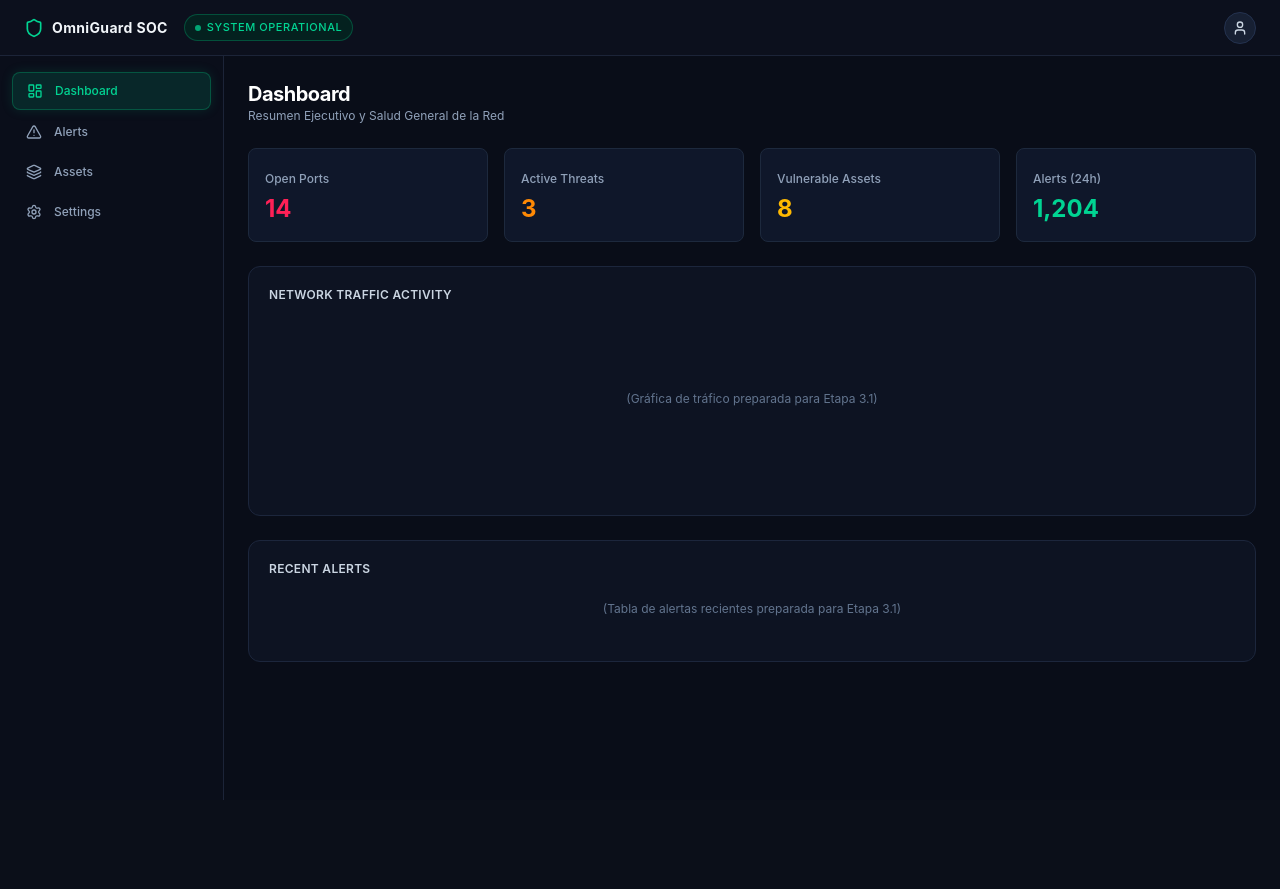
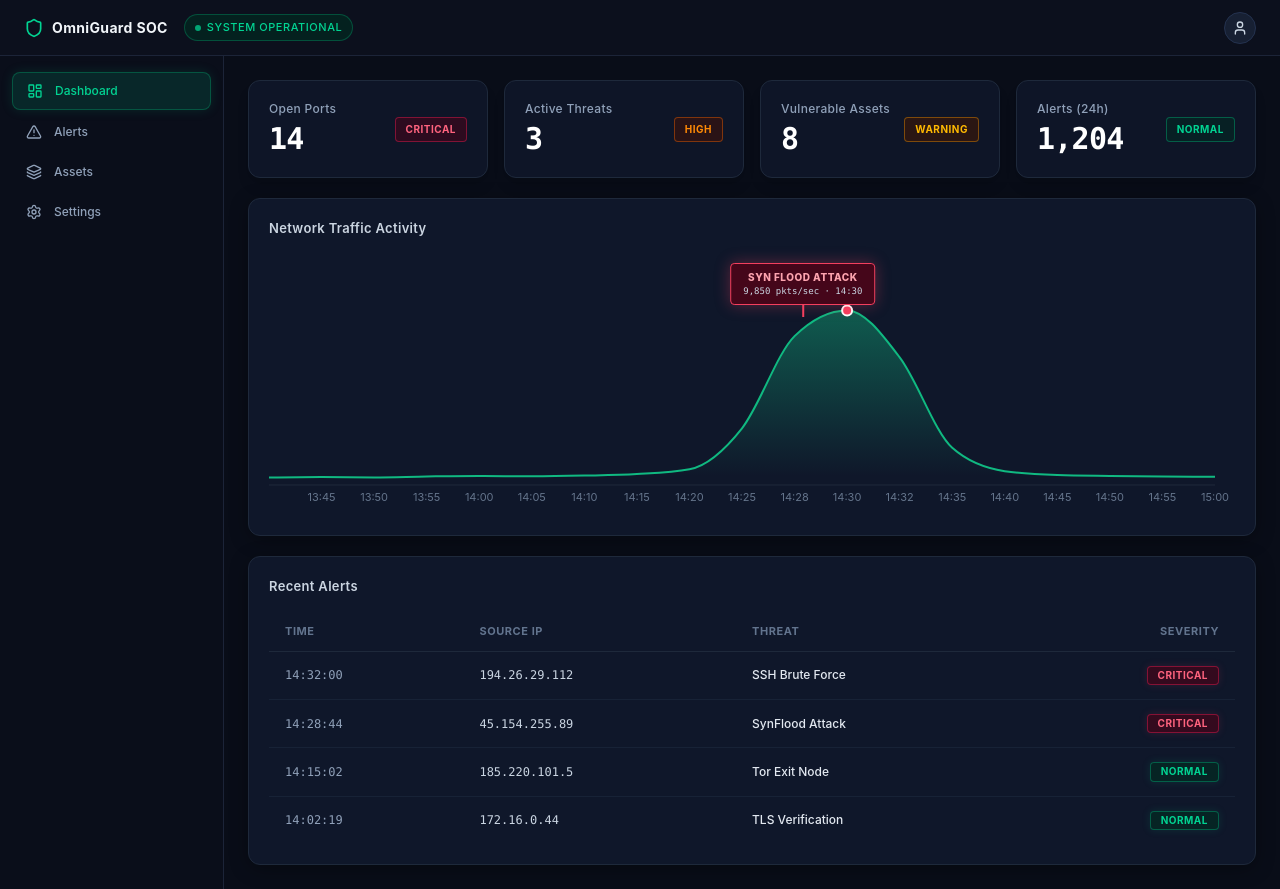
Before and after one commit to EdwarDa2/omniguard-frontend-react, a React (Vite) app: page /dashboard in a window 1280 px wide. Before the commit the page ends 800 px from the top, so only its background shows below. Built offline with nearby package versions, Linux system fonts and the light colour scheme.

Commit message:
add: Dashboar shell view

```diff
--- a/src/views/Dashboard/DashboardView.module.css
+++ b/src/views/Dashboard/DashboardView.module.css
@@ -1,26 +1,42 @@
-.dashboardView {
+.dashboardContainer {
   display: flex;
   flex-direction: column;
-  gap: 1.5rem;
+  gap: 1.25rem;
+  max-width: 1400px;
+  margin: 0 auto;
   width: 100%;
 }
 
-.kpiGrid {
+.kpiSection {
   display: grid;
-  grid-template-columns: repeat(4, 1fr);
+  grid-template-columns: repeat(4, minmax(0, 1fr));
   gap: 1rem;
 }
 
-.chartCard {
-  background-color: #0d1322;
-  border: 1px solid #1c263c;
+@media (max-width: 900px) {
+  .kpiSection {
+    grid-template-columns: repeat(2, minmax(0, 1fr));
+  }
+}
+
+.cardPanel {
+  background-color: #0f172a;
+  border: 1px solid #1e293b;
   border-radius: 0.75rem;
   padding: 1.25rem;
+  box-shadow: 0 4px 20px -2px rgba(0, 0, 0, 0.4);
 }
 
-.tableCard {
-  background-color: #0d1322;
-  border: 1px solid #1c263c;
-  border-radius: 0.75rem;
-  padding: 1.25rem;
+.cardHeader {
+  display: flex;
+  align-items: center;
+  justify-content: space-between;
+  margin-bottom: 1rem;
 }
+
+.cardTitle {
+  font-size: 0.8125rem;
+  font-weight: 600;
+  color: #cbd5e1;
+  letter-spacing: 0.025em;
+}
--- a/src/views/Dashboard/DashboardView.tsx
+++ b/src/views/Dashboard/DashboardView.tsx
@@ -1,47 +1,37 @@
 import React from 'react'
+import { KpiCard } from './components/KpiCard'
+import { TrafficChart } from './components/TrafficChart'
+import { RecentAlertsTable } from './components/RecentAlertsTable'
 import styles from './DashboardView.module.css'
 
 export const DashboardView: React.FC = () => {
   return (
-    <div className={styles.dashboardView}>
-      <div>
-        <h2 className="text-xl font-bold text-white tracking-tight">Dashboard</h2>
-        <p className="text-xs text-slate-400">Resumen Ejecutivo y Salud General de la Red</p>
-      </div>
+    <div className={styles.dashboardContainer}>
+      {/* 4 KPI Cards */}
+      <section className={styles.kpiSection}>
+        <KpiCard title="Open Ports" value="14" level="CRITICAL" />
+        <KpiCard title="Active Threats" value="3" level="HIGH" />
+        <KpiCard title="Vulnerable Assets" value="8" level="WARNING" />
+        <KpiCard title="Alerts (24h)" value="1,204" level="NORMAL" />
+      </section>
 
-      <div className={styles.kpiGrid}>
-        <div className="bg-[#0f172a] border border-slate-800 rounded-lg p-4">
-          <span className="text-xs text-slate-400 font-medium">Open Ports</span>
-          <div className="text-2xl font-bold text-rose-500 mt-1">14</div>
+      {/* Network Traffic Activity Chart */}
+      <section className={styles.cardPanel}>
+        <div className={styles.cardHeader}>
+          <h2 className={styles.cardTitle}>Network Traffic Activity</h2>
         </div>
-        <div className="bg-[#0f172a] border border-slate-800 rounded-lg p-4">
-          <span className="text-xs text-slate-400 font-medium">Active Threats</span>
-          <div className="text-2xl font-bold text-orange-400 mt-1">3</div>
+        <TrafficChart />
+      </section>
+
+      {/* Recent Alerts Table */}
+      <section className={styles.cardPanel}>
+        <div className={styles.cardHeader}>
+          <h2 className={styles.cardTitle}>Recent Alerts</h2>
         </div>
-        <div className="bg-[#0f172a] border border-slate-800 rounded-lg p-4">
-          <span className="text-xs text-slate-400 font-medium">Vulnerable Assets</span>
-          <div className="text-2xl font-bold text-amber-400 mt-1">8</div>
-        </div>
-        <div className="bg-[#0f172a] border border-slate-800 rounded-lg p-4">
-          <span className="text-xs text-slate-400 font-medium">Alerts (24h)</span>
-          <div className="text-2xl font-bold text-emerald-400 mt-1">1,204</div>
-        </div>
-      </div>
-
-      <div className={styles.chartCard}>
-        <h3 className="text-xs font-semibold text-slate-300 tracking-wide uppercase">Network Traffic Activity</h3>
-        <div className="h-48 flex items-center justify-center text-xs text-slate-500">
-          (Gráfica de tráfico preparada para Etapa 3.1)
-        </div>
-      </div>
-
-      <div className={styles.tableCard}>
-        <h3 className="text-xs font-semibold text-slate-300 tracking-wide uppercase">Recent Alerts</h3>
-        <div className="py-6 text-center text-xs text-slate-500">
-          (Tabla de alertas recientes preparada para Etapa 3.1)
-        </div>
-      </div>
+        <RecentAlertsTable />
+      </section>
     </div>
   )
 }
+
 export default DashboardView
--- /dev/null
+++ b/src/views/Dashboard/components/KpiCard.tsx
@@ -0,0 +1,54 @@
+import React from 'react'
+import type { SeverityLevel } from '@/types/soc.types'
+
+interface KpiCardProps {
+  title: string
+  value: string | number
+  level: SeverityLevel
+}
+
+const badgeStyles: Record<SeverityLevel, { bg: string; text: string; border: string }> = {
+  CRITICAL: {
+    bg: 'bg-rose-950/50',
+    text: 'text-rose-400',
+    border: 'border-rose-500/40',
+  },
+  HIGH: {
+    bg: 'bg-orange-950/50',
+    text: 'text-orange-400',
+    border: 'border-orange-500/40',
+  },
+  WARNING: {
+    bg: 'bg-amber-950/50',
+    text: 'text-amber-400',
+    border: 'border-amber-500/40',
+  },
+  INFO: {
+    bg: 'bg-emerald-950/50',
+    text: 'text-emerald-400',
+    border: 'border-emerald-500/40',
+  },
+  NORMAL: {
+    bg: 'bg-emerald-950/50',
+    text: 'text-emerald-400',
+    border: 'border-emerald-500/40',
+  },
+}
+
+export const KpiCard: React.FC<KpiCardProps> = ({ title, value, level }) => {
+  const badge = badgeStyles[level] || badgeStyles.NORMAL
+
+  return (
+    <div className="bg-[#0f172a]/90 hover:bg-[#111c33] transition-colors border border-[#1e293b] rounded-xl p-5 flex items-center justify-between shadow-lg">
+      <div className="flex flex-col">
+        <span className="text-xs font-medium text-slate-400 tracking-wide">{title}</span>
+        <span className="text-3xl font-extrabold text-white mt-1 tracking-tight font-mono">{value}</span>
+      </div>
+      <div
+        className={`px-2.5 py-1 rounded text-[10px] font-bold tracking-wider uppercase border ${badge.bg} ${badge.text} ${badge.border}`}
+      >
+        {level}
+      </div>
+    </div>
+  )
+}
--- /dev/null
+++ b/src/views/Dashboard/components/RecentAlertsTable.tsx
@@ -0,0 +1,87 @@
+import React from 'react'
+import type { SeverityLevel } from '@/types/soc.types'
+
+interface AlertRow {
+  time: string
+  sourceIp: string
+  threat: string
+  severity: SeverityLevel
+}
+
+const recentAlerts: AlertRow[] = [
+  {
+    time: '14:32:00',
+    sourceIp: '194.26.29.112',
+    threat: 'SSH Brute Force',
+    severity: 'CRITICAL',
+  },
+  {
+    time: '14:28:44',
+    sourceIp: '45.154.255.89',
+    threat: 'SynFlood Attack',
+    severity: 'CRITICAL',
+  },
+  {
+    time: '14:15:02',
+    sourceIp: '185.220.101.5',
+    threat: 'Tor Exit Node',
+    severity: 'NORMAL',
+  },
+  {
+    time: '14:02:19',
+    sourceIp: '172.16.0.44',
+    threat: 'TLS Verification',
+    severity: 'NORMAL',
+  },
+]
+
+const severityBadgeStyles: Record<string, string> = {
+  CRITICAL: 'bg-rose-950/60 text-rose-400 border border-rose-500/40 shadow-[0_0_8px_rgba(244,63,94,0.15)]',
+  NORMAL: 'bg-emerald-950/60 text-emerald-400 border border-emerald-500/40 shadow-[0_0_8px_rgba(16,185,129,0.15)]',
+  HIGH: 'bg-orange-950/60 text-orange-400 border border-orange-500/40',
+  WARNING: 'bg-amber-950/60 text-amber-400 border border-amber-500/40',
+}
+
+export const RecentAlertsTable: React.FC = () => {
+  return (
+    <div className="w-full overflow-x-auto">
+      <table className="w-full text-left text-xs border-collapse">
+        <thead>
+          <tr className="border-b border-[#1e293b] text-slate-500 uppercase tracking-wider text-[11px] font-semibold">
+            <th className="py-3 px-4">Time</th>
+            <th className="py-3 px-4">Source IP</th>
+            <th className="py-3 px-4">Threat</th>
+            <th className="py-3 px-4 text-right">Severity</th>
+          </tr>
+        </thead>
+        <tbody className="divide-y divide-[#172236]">
+          {recentAlerts.map((row, index) => (
+            <tr
+              key={index}
+              className="hover:bg-[#131d33] transition-colors group cursor-default"
+            >
+              <td className="py-3.5 px-4 font-mono text-slate-400 group-hover:text-slate-200">
+                {row.time}
+              </td>
+              <td className="py-3.5 px-4 font-mono text-slate-300 font-medium">
+                {row.sourceIp}
+              </td>
+              <td className="py-3.5 px-4 text-slate-200 font-medium">
+                {row.threat}
+              </td>
+              <td className="py-3.5 px-4 text-right">
+                <span
+                  className={`inline-block px-2.5 py-0.5 rounded text-[10px] font-bold tracking-wider uppercase ${
+                    severityBadgeStyles[row.severity] || severityBadgeStyles.NORMAL
+                  }`}
+                >
+                  {row.severity}
+                </span>
+              </td>
+            </tr>
+          ))}
+        </tbody>
+      </table>
+    </div>
+  )
+}
--- /dev/null
+++ b/src/views/Dashboard/components/TrafficChart.tsx
@@ -0,0 +1,99 @@
+import React from 'react'
+import {
+  AreaChart,
+  Area,
+  XAxis,
+  YAxis,
+  Tooltip,
+  ResponsiveContainer,
+  ReferenceDot,
+} from 'recharts'
+
+const data = [
+  { time: '13:40', packets: 420 },
+  { time: '13:45', packets: 450 },
+  { time: '13:50', packets: 430 },
+  { time: '13:55', packets: 480 },
+  { time: '14:00', packets: 510 },
+  { time: '14:05', packets: 490 },
+  { time: '14:10', packets: 530 },
+  { time: '14:15', packets: 620 },
+  { time: '14:20', packets: 890 },
+  { time: '14:25', packets: 3200 },
+  { time: '14:28', packets: 8400 },
+  { time: '14:30', packets: 9850 },
+  { time: '14:32', packets: 7200 },
+  { time: '14:35', packets: 2100 },
+  { time: '14:40', packets: 780 },
+  { time: '14:45', packets: 560 },
+  { time: '14:50', packets: 510 },
+  { time: '14:55', packets: 480 },
+  { time: '15:00', packets: 460 },
+]
+
+export const TrafficChart: React.FC = () => {
+  return (
+    <div className="relative w-full h-[260px]">
+      {/* Pink Callout Box over the peak at 14:30 */}
+      <div className="absolute top-2 left-1/2 -translate-x-[15%] z-10 flex flex-col items-center pointer-events-none">
+        <div className="bg-[#4c0519]/90 border border-[#f43f5e] rounded px-3 py-1.5 shadow-[0_0_15px_rgba(244,63,94,0.35)] text-center">
+          <div className="text-[10px] font-extrabold tracking-wider text-[#fda4af] uppercase">
+            SYN FLOOD ATTACK
+          </div>
+          <div className="text-[9px] font-mono text-slate-300">
+            9,850 pkts/sec · 14:30
+          </div>
+        </div>
+        <div className="w-0.5 h-3 bg-[#f43f5e]"></div>
+      </div>
+
+      <ResponsiveContainer width="100%" height="100%">
+        <AreaChart
+          data={data}
+          margin={{ top: 35, right: 20, left: 0, bottom: 0 }}
+        >
+          <defs>
+            <linearGradient id="trafficGradient" x1="0" y1="0" x2="0" y2="1">
+              <stop offset="5%" stopColor="#10b981" stopOpacity={0.4} />
+              <stop offset="95%" stopColor="#10b981" stopOpacity={0.0} />
+            </linearGradient>
+          </defs>
+          <XAxis
+            dataKey="time"
+            stroke="#475569"
+            tick={{ fill: '#64748b', fontSize: 11 }}
+            axisLine={{ stroke: '#1e293b' }}
+            tickLine={false}
+          />
+          <YAxis hide domain={[0, 11000]} />
+          <Tooltip
+            contentStyle={{
+              backgroundColor: '#0f172a',
+              borderColor: '#334155',
+              borderRadius: '6px',
+              fontSize: '11px',
+              color: '#f8fafc',
+            }}
+            formatter={(value: any) => [`${value} pkts/s`, 'Tráfico']}
+          />
+          <Area
+            type="monotone"
+            dataKey="packets"
+            stroke="#10b981"
+            strokeWidth={2}
+            fillOpacity={1}
+            fill="url(#trafficGradient)"
+          />
+          <ReferenceDot
+            x="14:30"
+            y={9850}
+            r={5}
+            fill="#f43f5e"
+            stroke="#ffffff"
+            strokeWidth={2}
+          />
+        </AreaChart>
+      </ResponsiveContainer>
+    </div>
+  )
+}
```
